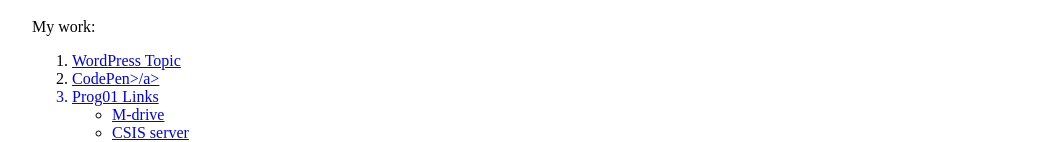
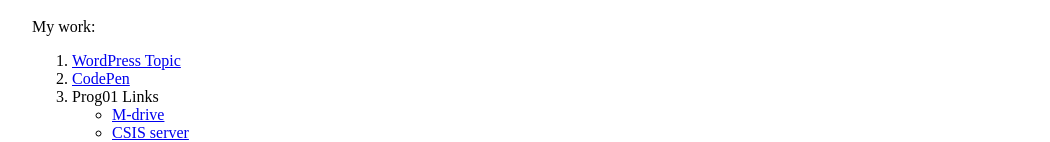
Before and after one commit to dwhillma/pagestest, a plain HTML site: page index.html in a window 1280 px wide. Shown: the part 428-570 px from the top of the page, without its empty margins (108-1158 px from the left). Drawn offline with Linux system fonts and the light colour scheme.

Commit message:
Update index.html

```diff
--- a/index.html
+++ b/index.html
@@ -47,7 +47,7 @@
 						https://codepen.io/dwhillma/pen/JaNyjd</a></li>
 					<li>M-Drive: <a target='_blank' href='https://webp.svsu.edu/~dwhillma/cis255.html'>
 						https://webp.svsu.edu/~dwhillma/cis255.html</a>.
-						Access using <a href='https://vdrive.svsu.edu'>vdrive.svsu.edu</a>. </li>
+						Access using <a href='https://vdrive.svsu.edu'>vdrive.svsu.edu</a>.</li>
 					<li>CSIS Server: <a target='_blank' href='http://csis.svsu.edu/~dwhillma/cis255.html'>
 						http://csis.svsu.edu/~dwhillma/cis255.html</a>.
 						Access using NotePad++, Putty, WinSCP.</li>
@@ -67,7 +67,7 @@
 
 				<ol>
 					<li><a target='_blank' href='https://wordpress.com/page/cis255.wordpress.com/280'>WordPress Topic</a></li>
-					<li><a target='_blank' href='https://codepen.io/dwhillma/pen/ZMoJzg'>CodePen>/a></li>
+					<li><a target='_blank' href='https://codepen.io/dwhillma/pen/ZMoJzg'>CodePen</a></li>
 					<li>Prog01 Links</li>
 					<ul>
 						<li><a target='_blank' href='https://webp.svsu.edu/~dwhillma/prog01.html'>M-drive</a></li>
```
